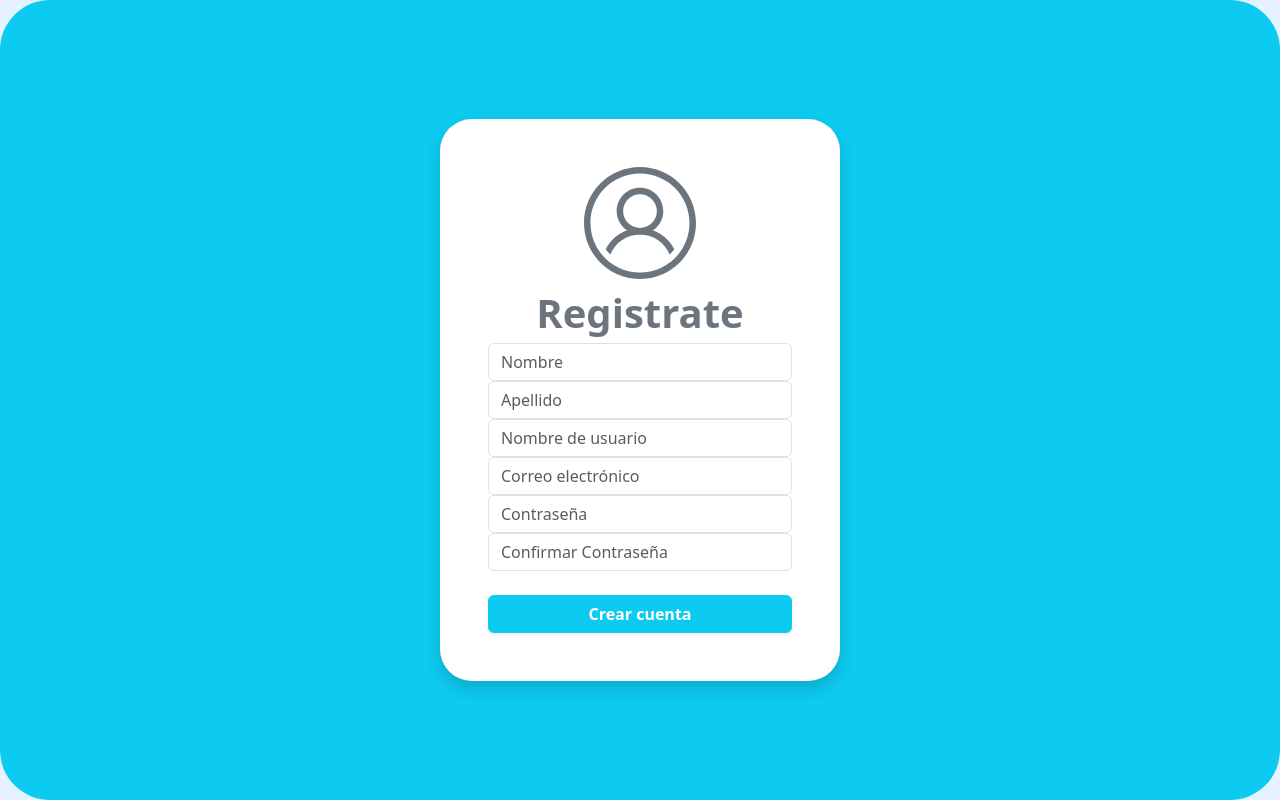
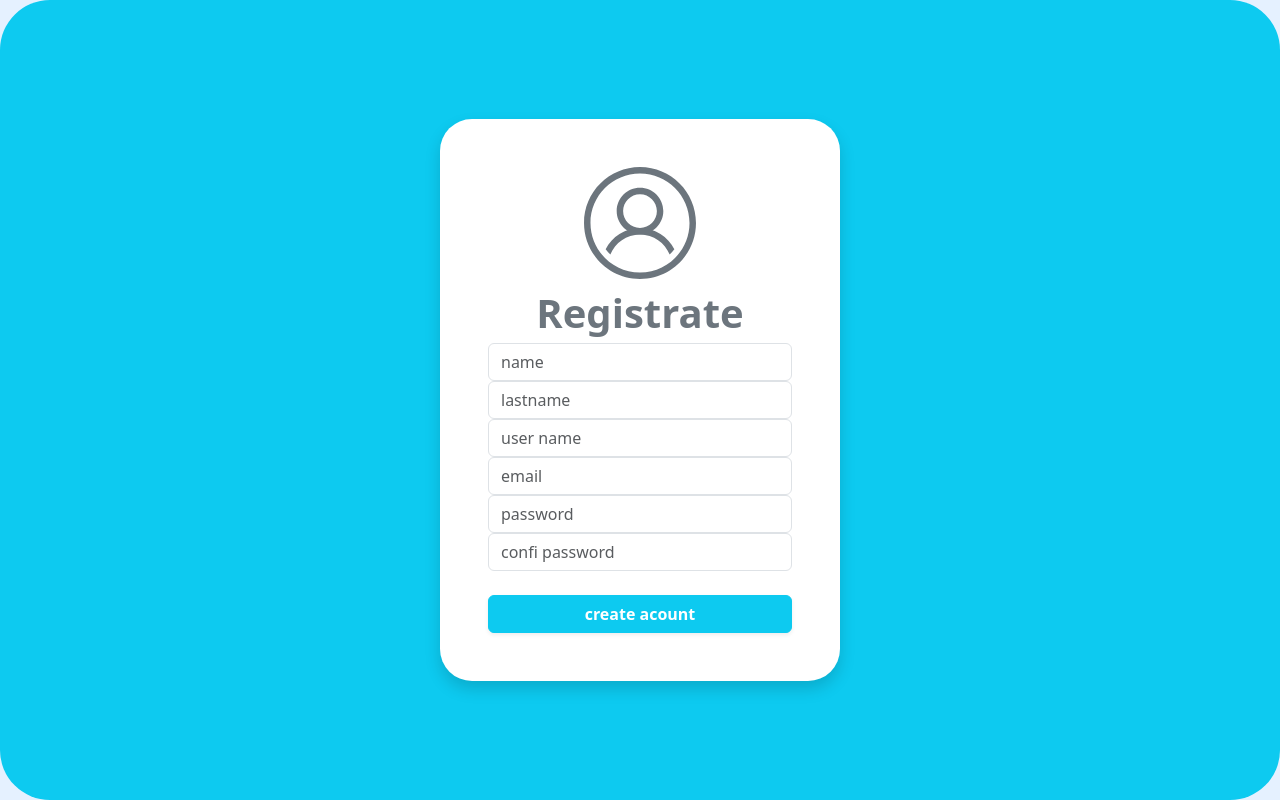
Before and after one commit to TeamRemix/Manager-Task, a Node server app: page /singup in a window 1280 px wide. Run offline with Node 20, Linux system fonts and the light colour scheme; some libraries are stand-ins or nearby versions.

Commit message:
add view jhonatan

```diff
--- a/src/lib/passport.js
+++ b/src/lib/passport.js
@@ -32,9 +32,9 @@ passport.use('local.signup', new Strategy({
     if (userExit) {
         done(null, false, req.flash('message', `That Username is alredy : ${username}`))
     } else {
-    const user = { username, fullname: req.body.fullname }
+    const user = { username, name: req.body.input_name, lastName : req.body.input_lastname, email: req.body.input_email }
     user.password = await bcrypt.encryptPassword(password)
-    await pool.execute('INSERT INTO users (username, name, password) VALUES (?, ?, ?)', [user.username, user.fullname, user.password])
+    await pool.execute('INSERT INTO users (username, name, lastname, email, password) VALUES (?, ?, ?, ?, ?)', [user.username, user.name, user.lastName, user.email, user.password])
     done(null, user)
     }
 }))
--- a/src/querys/taskquerys.js
+++ b/src/querys/taskquerys.js
@@ -1,4 +1,4 @@
-import pool from '../configdb/database'
+import pool from '../configdb/database.js'
 
 export const createTask = async (title, userName) => {
   try {
@@ -12,3 +12,24 @@ export const createTask = async (title, userName) => {
     console.log(`Error while quering the database -->> CREATE`)
   }
 }
+
+export const getAllTask = async (userName) => {
+  /**
+   * @type {[]}
+   */
+  const task =  await pool.execute(' SELECT titulo, completada from task WHERE username = ? ', [userName])
+  //console.log(`las task ${JSON.stringify(task)}`);
+  if (task) {
+     const listTask = task.map(item => {
+      return {
+        title: item.titulo,
+        completada: item === 1 ? true : false
+      }
+    })
+    console.log(`las task ${JSON.stringify(listTask)}`);
+    return listTask
+  }
+
+  return false
+
+}
--- a/src/routes/auth.routes.js
+++ b/src/routes/auth.routes.js
@@ -1,6 +1,7 @@
 import express from 'express'
 import passport from 'passport'
 import { functAuthMiddleware } from '../lib/middlewaresauth/authMiddleware.js'
+import { getAllTask } from '../querys/taskquerys.js'
 
 
 const router = express.Router()
@@ -22,10 +23,10 @@ router.get('/singin', (req, res) => {
     res.render('auth/login')
 })
 
-router.post('/signin', (req, res, next) => {
+router.post('/singin', (req, res, next) => {
     passport.authenticate('local.signin', {
-        successRedirect: '/profile',
-        failureRedirect: '/signin',
+        successRedirect: '/home',
+        failureRedirect: '/singin',
         failureFlash: true
     })(req, res, next)
 })
@@ -33,39 +34,16 @@ router.post('/signin', (req, res, next) => {
 router.get('/home', isAuthenticated, async (req, res) => {
     const userName = req.user.username
 
-    const listTask = [
-        {
-            title: 'correr',
-            completada: true
-        },
-        {
-            title: 'saltar',
-            completada: true
-        },
-        {
-            title: 'reir',
-            completada: true
-        },
-        {
-            title: 'mirar',
-            completada: false
-        },
-        {
-            title: 'mirar',
-            completada: false
-        },
-        {
-            title: 'mirar',
-            completada: true
-        }
-    ]
+    const listTask = await  getAllTask(userName)
+
+
     res.render('home', {userName ,listTask})
 })
 
 router.get('/logout', isAuthenticated, async (req, res) => {
     await req.logout((err) => {
         if (err) return next(err);
-        res.redirect('signin')
+        res.redirect('/singin')
       })
 
 })
--- a/src/views/auth/singup.hbs
+++ b/src/views/auth/singup.hbs
@@ -6,28 +6,33 @@ align-items-center vh-100">
         <img src="assets/img/login-icon.svg" alt="registrate-icono" style="height:7rem" />
       </div>
       <div class="text-center fs-1 fw-bold mt-1">Registrate</div>
+      <form action="/singup" method="POST">
+      <div class="form-group">
         <div>
-        <input class="form-control " type="text" placeholder="Nombre">
+          <input class="form-control " type="text" placeholder="name" name="input_name">
         </div>
         <div>
-        <input class="form-control" type="text" placeholder="Apellido">
+          <input class="form-control" type="text" placeholder="lastname" name="input_lastname">
         </div>
         <div>
-        <input class="form-control" type="text" placeholder="Nombre de usuario">
+          <input class="form-control" type="text" placeholder="user name" name="username">
         </div>
         <div>
-        <input class="form-control" type="text" placeholder="Correo electrónico">
+          <input class="form-control" type="text" placeholder="email" name="input_email">
         </div>
         <div>
-        <input class="form-control" type="password" placeholder="Contraseña">
+          <input class="form-control" type="password" placeholder="password" >
         </div>
         <div>
-        <input class="form-control" type="password" placeholder="Confirmar Contraseña">
+          <input class="form-control" type="password" placeholder="confi password" name="password">
         </div>
-      <div class="btn btn-info text-white w-100 mt-4 fw-semibold shadow-sm">Crear cuenta </div>
 
-      <div>
+          <button class="btn btn-info text-white w-100 mt-4 fw-semibold shadow-sm"> create acount</button>
 
+
+
+        </div>
+        </form>
 
 
       </div>
--- a/src/views/home.hbs
+++ b/src/views/home.hbs
@@ -7,6 +7,9 @@
             </div>
             <div class="ms-auto">
                 <button class="btn btn-success w-100">Add a Task</button>
+            </div>
+            <div>
+               <a class="btn btn-outline-primary m-1" href="/logout">Logout<span class="sr-only"></span></a>
             </div>
     </div>
     </nav>
```
Also changed, not shown: src/views/auth/login.hbs (+8 -7 lines). Lines whose indentation alone changed are shown as unchanged.
